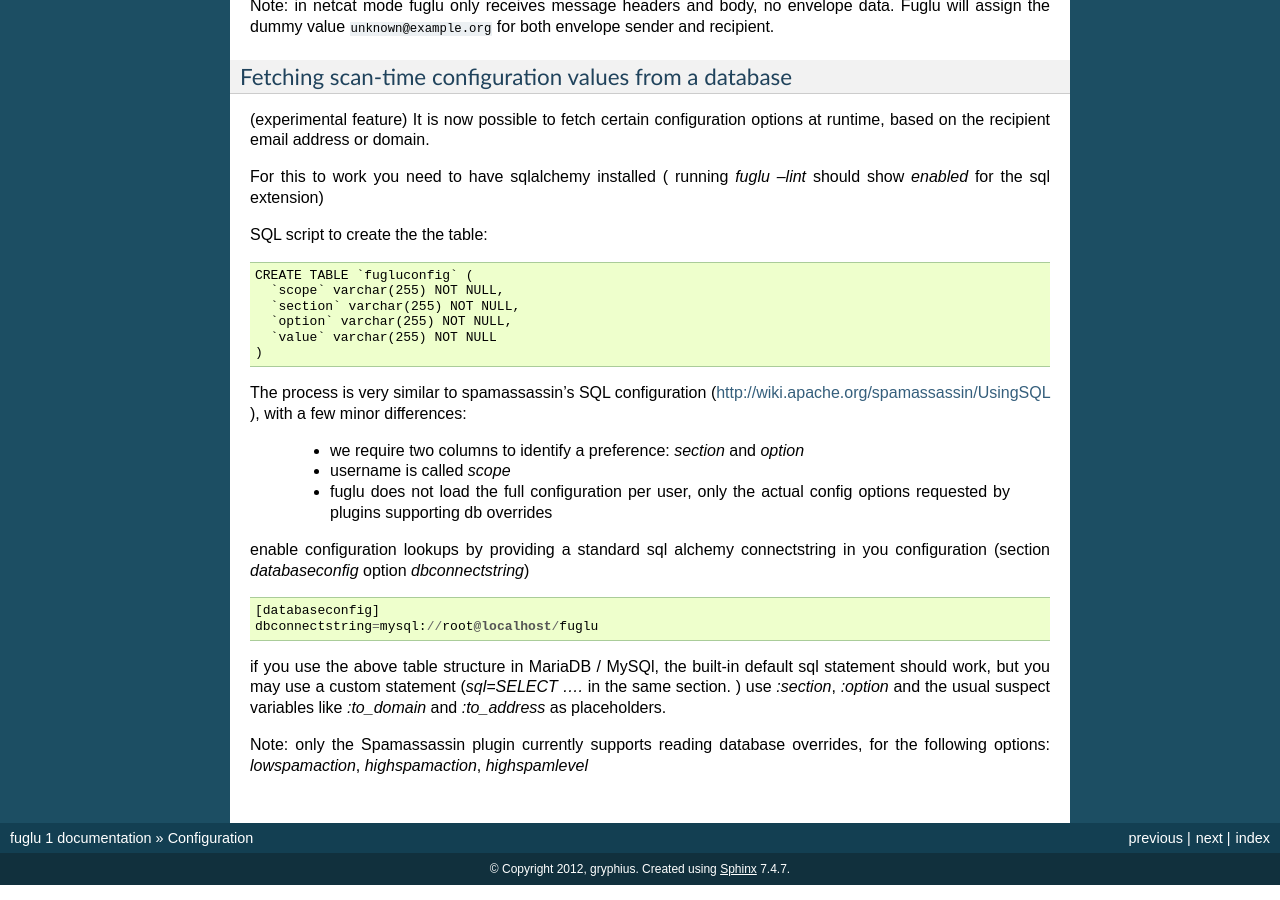
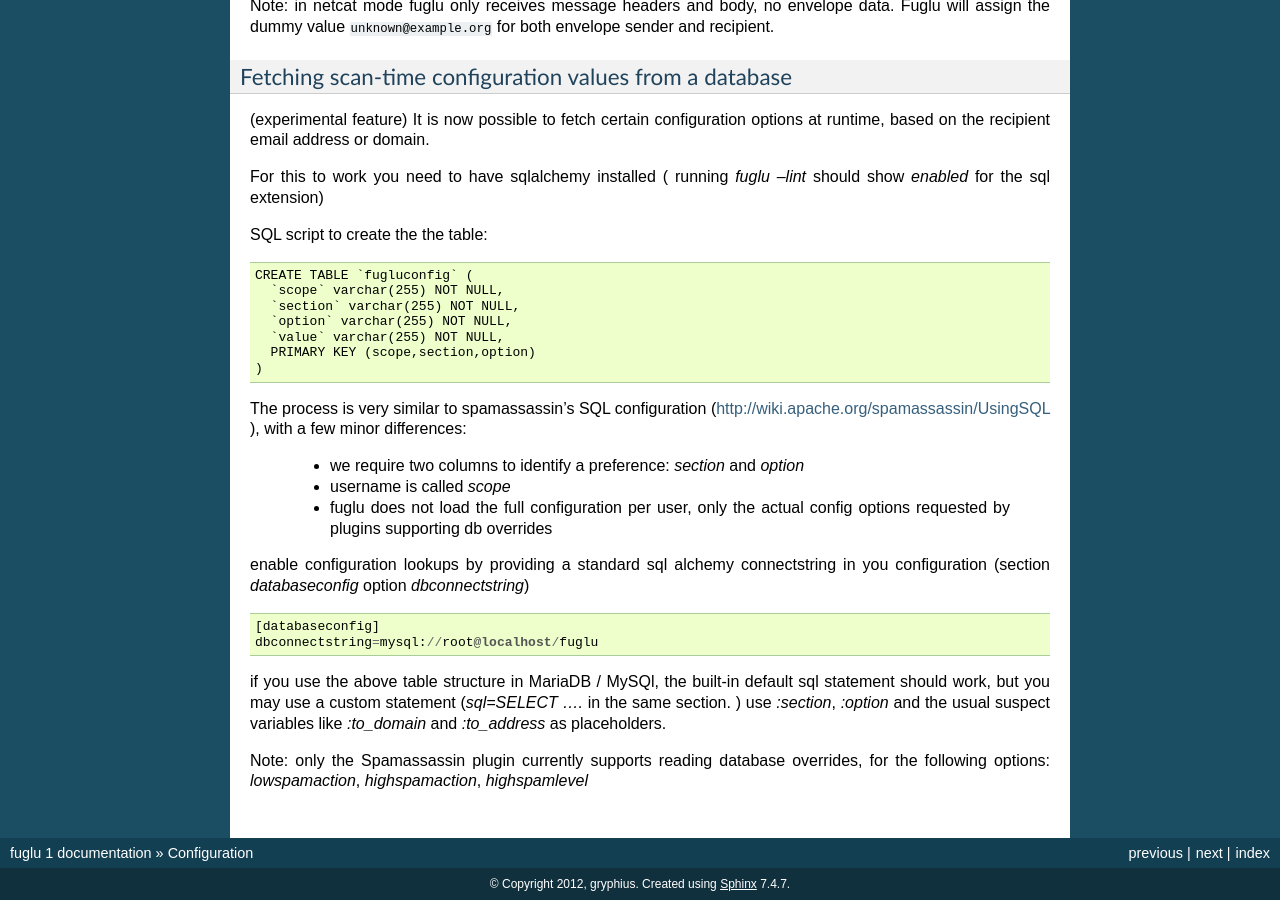
Before and after one commit to fumail/fuglu, a Sphinx documentation site: the page built from source/configuration-index.txt, in a window 1280 px wide and 900 px high, scrolled down 5357 px. Built offline with Sphinx 7.4.7, drawn with Linux system fonts in a browser that asks for light colours.

Commit message:
primary key for the config table example

```diff
--- a/source/configuration-index.txt
+++ b/source/configuration-index.txt
@@ -382,7 +382,8 @@ SQL script to create the the table:
 	  `scope` varchar(255) NOT NULL,
 	  `section` varchar(255) NOT NULL,
 	  `option` varchar(255) NOT NULL,
-	  `value` varchar(255) NOT NULL
+	  `value` varchar(255) NOT NULL,
+	  PRIMARY KEY (scope,section,option)
 	)
 
 
```
